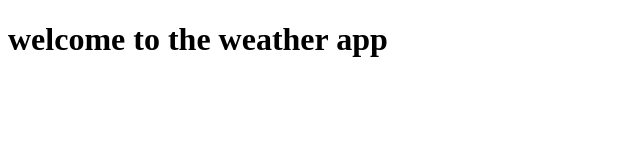
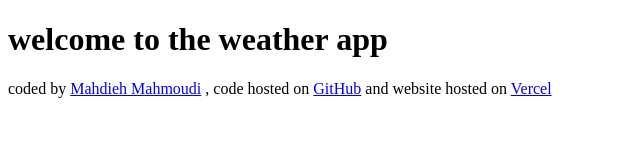
Before and after one commit to maddie0202/weather-app, a plain HTML site: page index.html in a window 1280 px wide. Shown: the whole page, without its empty margins (0-640 px from the left). Drawn offline with Linux system fonts and the light colour scheme.

Commit message:
added links to the footer

```diff
--- a/index.html
+++ b/index.html
@@ -7,5 +7,10 @@
 </head>
 <body>
     <h1>welcome to the weather app</h1>
+    <footer>
+        coded by <a href="https://github.com/maddie0202" target="_blank">Mahdieh Mahmoudi</a>
+        , code hosted on <a href="https://github.com/maddie0202/weather-app" target="_blank">GitHub</a>
+        and website hosted on <a href="https://weather-app-sc.vercel.app" target="_blank">Vercel</a>
+    </footer>
 </body>
 </html>
```
